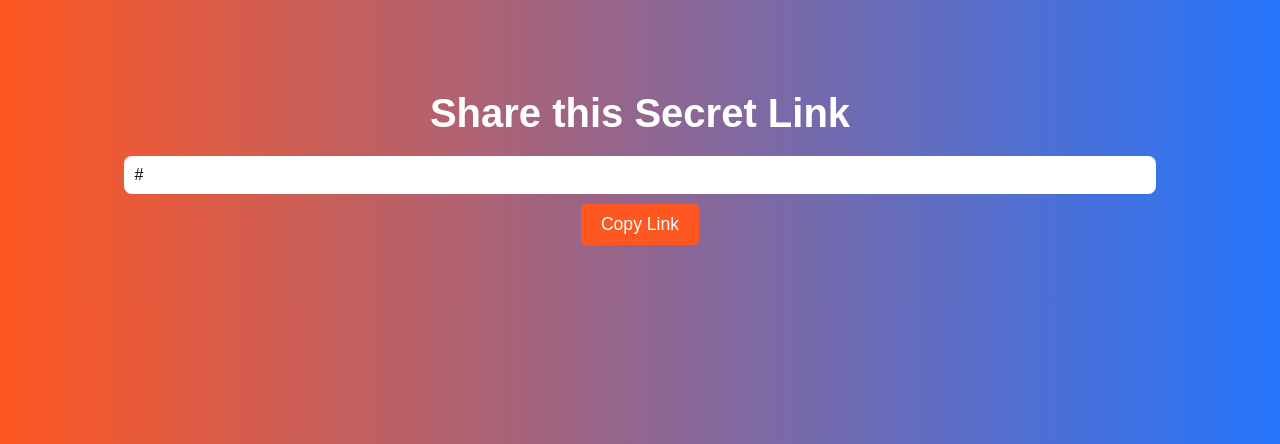
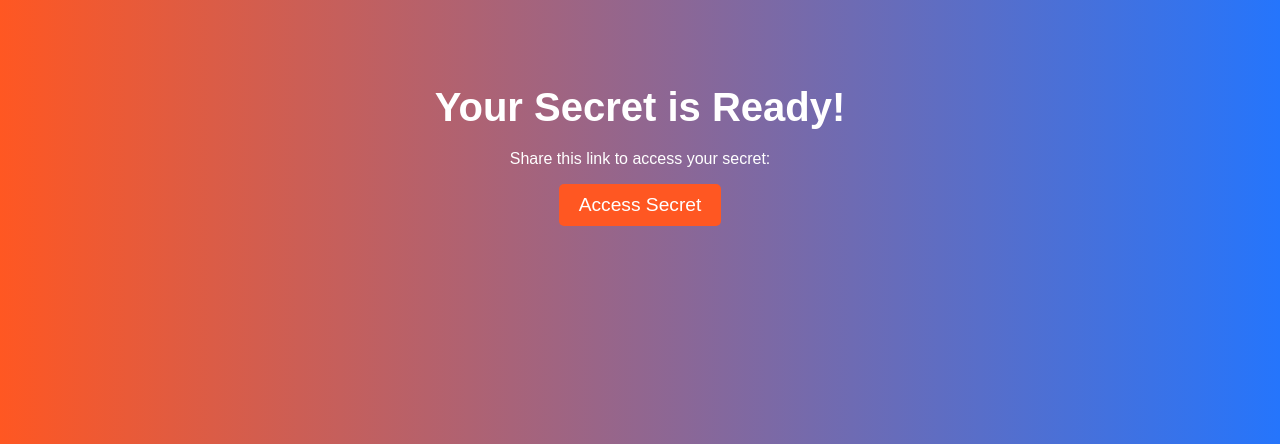
Before and after one commit to rojinashaikh/secure-one-time-share, a Flask app: template templates/share.html in a window 1280 px wide. Shown: the top 444 px of the page. Run offline with Flask 3, Linux system fonts and the light colour scheme; the template is opened without the code that fills it: most values are stand-ins (such as "Sample title", 1, 10 or a date in 2020); parts of the project's set-up code (start-up, migrations or seed data) failed here and were passed over.

Commit message:
Update share.html

```diff
--- a/templates/share.html
+++ b/templates/share.html
@@ -1,6 +1,8 @@
 <!DOCTYPE html>
-<html>
+<html lang="en">
 <head>
+    <meta charset="UTF-8">
+    <meta name="viewport" content="width=device-width, initial-scale=1.0">
     <title>Share Secret</title>
     <style>
         body {
@@ -10,22 +12,14 @@
             text-align: center;
             padding: 50px 0;
         }
-        h2 {
+        h1 {
             font-size: 2.5em;
             margin-bottom: 20px;
-        }
-        input {
-            width: 80%;
-            padding: 10px;
-            font-size: 1em;
-            border-radius: 8px;
-            border: none;
-            margin-bottom: 10px;
         }
         button {
             background-color: #ff5722;
             color: white;
-            font-size: 1.1em;
+            font-size: 1.2em;
             border: none;
             padding: 10px 20px;
             border-radius: 5px;
@@ -37,19 +31,10 @@
     </style>
 </head>
 <body>
-    <h2>Share this Secret Link</h2>
-    <input type="text" id="secretUrl" value="{{ url }}" readonly>
-    <br>
-    <button onclick="copyLink()">Copy Link</button>
-
-    <script>
-        function copyLink() {
-            var copyText = document.getElementById("secretUrl");
-            copyText.select();
-            copyText.setSelectionRange(0, 99999); // For mobile
-            document.execCommand("copy");
-            alert("Copied the link: " + copyText.value);
-        }
-    </script>
+    <h1>Your Secret is Ready!</h1>
+    <p>Share this link to access your secret:</p>
+    <a href="{{ url }}" target="_blank">
+        <button>Access Secret</button>
+    </a>
 </body>
 </html>
```
